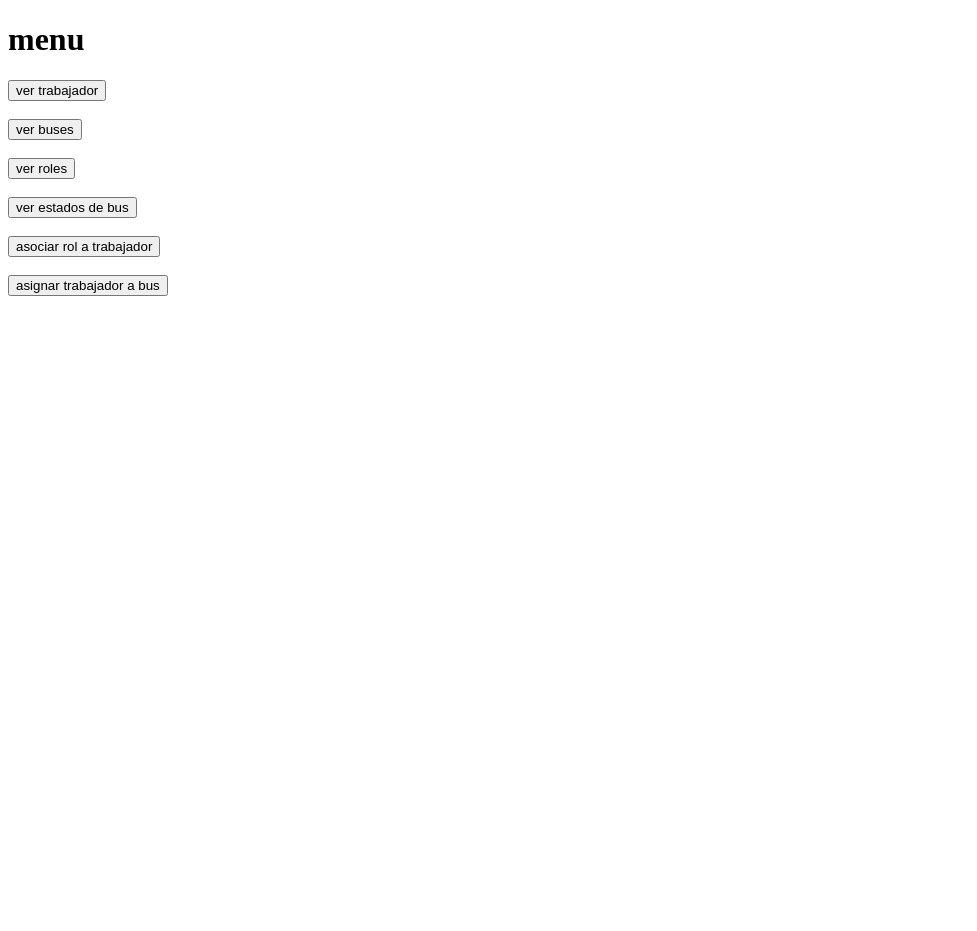
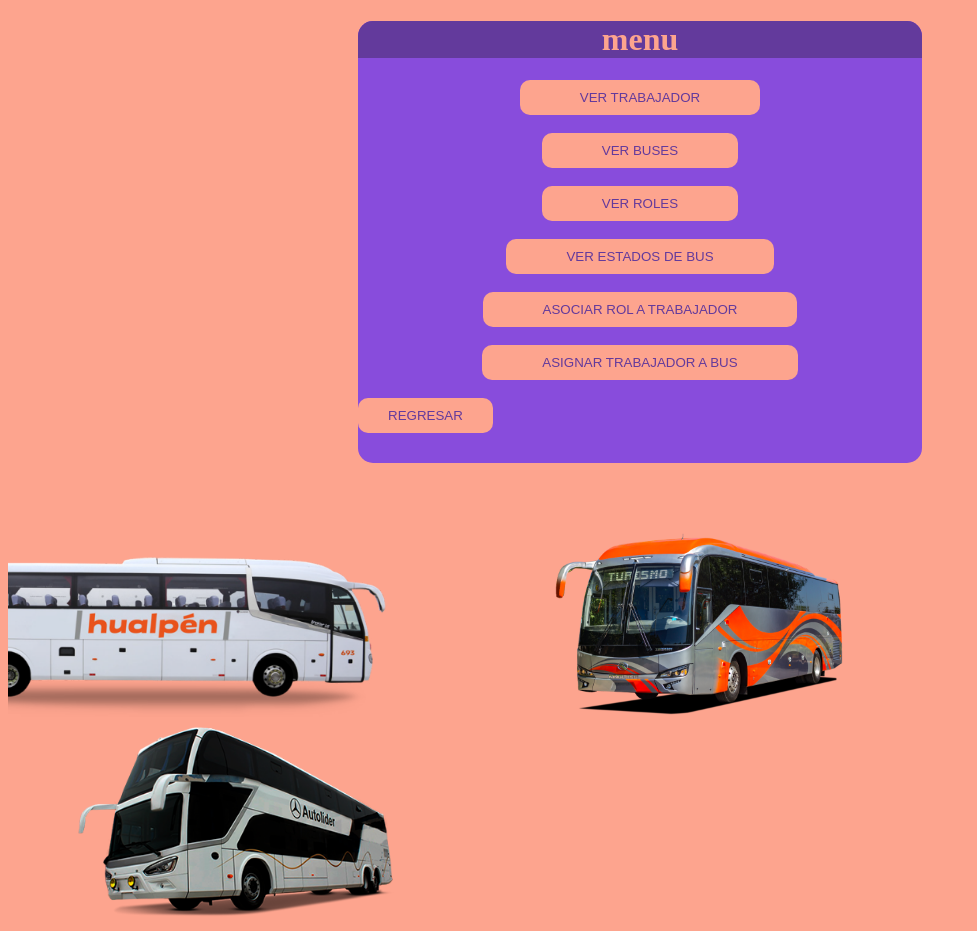
Before and after one commit to locosaravia/projectobackEnd, a Django app: template templates/templatesApp/index.html in a window 1280 px wide. Shown: the whole page, without its empty margins (0-977 px from the left). Before the commit the page ends 296 px from the top, so only its background shows below. Run offline with Django 5.2, Linux system fonts and the light colour scheme; the template is opened without the code that fills it, so the values that code supplies are empty.

Commit message:
se da algo de funcionalidad a los botones y se preparan mas y nuevas pestañas

```diff
--- a/projectoFrontEnd/settings.py
+++ b/projectoFrontEnd/settings.py
@@ -117,7 +117,7 @@
 # https://docs.djangoproject.com/en/5.2/howto/static-files/
 
 STATIC_URL = 'static/'
-STATICFILES_DIR = [os.path.join(BASE_DIR, 'static')]
+STATICFILES_DIRS = [os.path.join(BASE_DIR, 'static')]
 
 # Default primary key field type
 # https://docs.djangoproject.com/en/5.2/ref/settings/#default-auto-field
--- a/projectoFrontEnd/urls.py
+++ b/projectoFrontEnd/urls.py
@@ -16,9 +16,12 @@
 """
 from django.contrib import admin
 from django.urls import path
-from templatesApp.views import index
+from templatesApp import views
 
 urlpatterns = [
     path('admin/', admin.site.urls),
-    path('index/', index),
+    path('index/', views.index),
+    path('trabajadores/', views.trabajadores),
+    path('login/',views.login1)
+
 ]
--- /dev/null
+++ b/static/css/index.css
@@ -0,0 +1,86 @@
+body{
+    background-color: rgb(253, 164, 142);
+}
+
+h1{
+    text-align: center;
+    color: rgb(253, 164, 142);
+}
+
+.div2{
+    background-color: rgb(136, 76, 220);
+    text-align: center;
+    margin-left: 350px;
+    margin-right: 350px;
+    border-radius: 15px;
+}
+
+.div1{
+    background-color: rgb(99, 58, 156);
+    border-top-left-radius: 15px;
+    border-top-right-radius: 15px;
+}
+
+.botones{
+    padding: 10px 60px;
+    border: none;
+    background-color: rgb(253, 164, 142);
+    color: rgb(99, 58, 156);
+    border-radius: 10px;
+    cursor: pointer;
+    text-transform: uppercase;
+    text-decoration: none;
+
+}
+
+.botones:hover{
+    background-color: rgb(225, 141, 120);
+}
+
+.botones:active{
+    background-color: rgb(180, 112, 95);
+}
+
+.bus1{
+    margin-left: 150px;
+}
+
+.bus2{
+    margin-left: 50px;
+}
+
+table, th, td {
+  border:1px solid black;
+}
+
+.botones1{
+    padding: 10px 30px;
+    border: none;
+    background-color: rgb(253, 164, 142);
+    color: rgb(99, 58, 156);
+    border-radius: 10px;
+    cursor: pointer;
+    text-transform: uppercase;
+    text-decoration: none;
+    margin-right: 600px;
+    margin-bottom: 30px;
+
+}
+.botones1:hover{
+    background-color: rgb(225, 141, 120);
+}
+
+.botones1:active{
+    background-color: rgb(180, 112, 95);
+}
+
+
+
+.div3{
+    background-color: rgb(136, 76, 220);
+    text-align: center;
+    margin-top: 250px;
+    margin-left: 550px;
+    margin-right: 550px;
+    border-radius: 15px;
+}
--- a/templates/templatesApp/index.html
+++ b/templates/templatesApp/index.html
@@ -5,18 +5,28 @@
     <meta charset="UTF-8">
     <meta name="viewport" content="width=device-width, initial-scale=1.0">
     <title>index</title>
-    <link rel="stylesheet" href="">
+    <link rel="stylesheet" href="{%static "css/index.css"%}">
 </head>
 <body>
-    <div>
-        <h1>menu</h1>
-        <button type="button">ver trabajador</button><br><br>
-        <button type="button">ver buses</button><br><br>
-        <button type="button">ver roles</button><br><br>
-        <button type="button">ver estados de bus</button><br><br>
-        <button type="button">asociar rol a trabajador</button><br><br>
-        <button type="button">asignar trabajador a bus</button><br><br>
+    <div class="div2">
+        <div class="div1">
+            <h1>menu</h1>
+        </div>
+        <div>
 
-    </div>
+            <button onclick="location.href='http://127.0.0.1:8000/trabajadores/'" type="button" class="botones">ver trabajador</button><br><br>
+            <button type="button" class="botones">ver buses</button><br><br>
+            <button type="button" class="botones">ver roles</button><br><br>
+            <button type="button" class="botones">ver estados de bus</button><br><br>
+            <button type="button" class="botones">asociar rol a trabajador</button><br><br>
+            <button type="button" class="botones">asignar trabajador a bus</button><br><br>
+
+        </div>
+        <button onclick="location.href='http://127.0.0.1:8000/login/'" type="button" class="botones1">regresar</button>
+    </div><br><br><br>
+    <img src="{%static "img/bus-hualpen.png"%}" width="30%">
+    <img class="bus1" src="{%static "img/bus1.png"%}" width="25%">
+    <img class="bus2" src="{%static "img/bus-derecha.png"%}" width="30%">
+
 </body>
 </html>
--- a/templatesApp/views.py
+++ b/templatesApp/views.py
@@ -4,3 +4,9 @@
 
 def index(request):
     return render(request, 'templatesApp/index.html')
+
+def trabajadores(request):
+    return render(request, 'templatesApp/trabajadores.html')
+
+def login1(request):
+    return render(request, 'templatesApp/login.html')
```
Also changed, not shown: templates/templatesApp/login.html (+24 -0 lines), templates/templatesApp/trabajadores.html (added, +36 -0 lines), static/img/bus-derecha.png (added), static/img/bus-hualpen.png (added), static/img/bus1.png (added).
